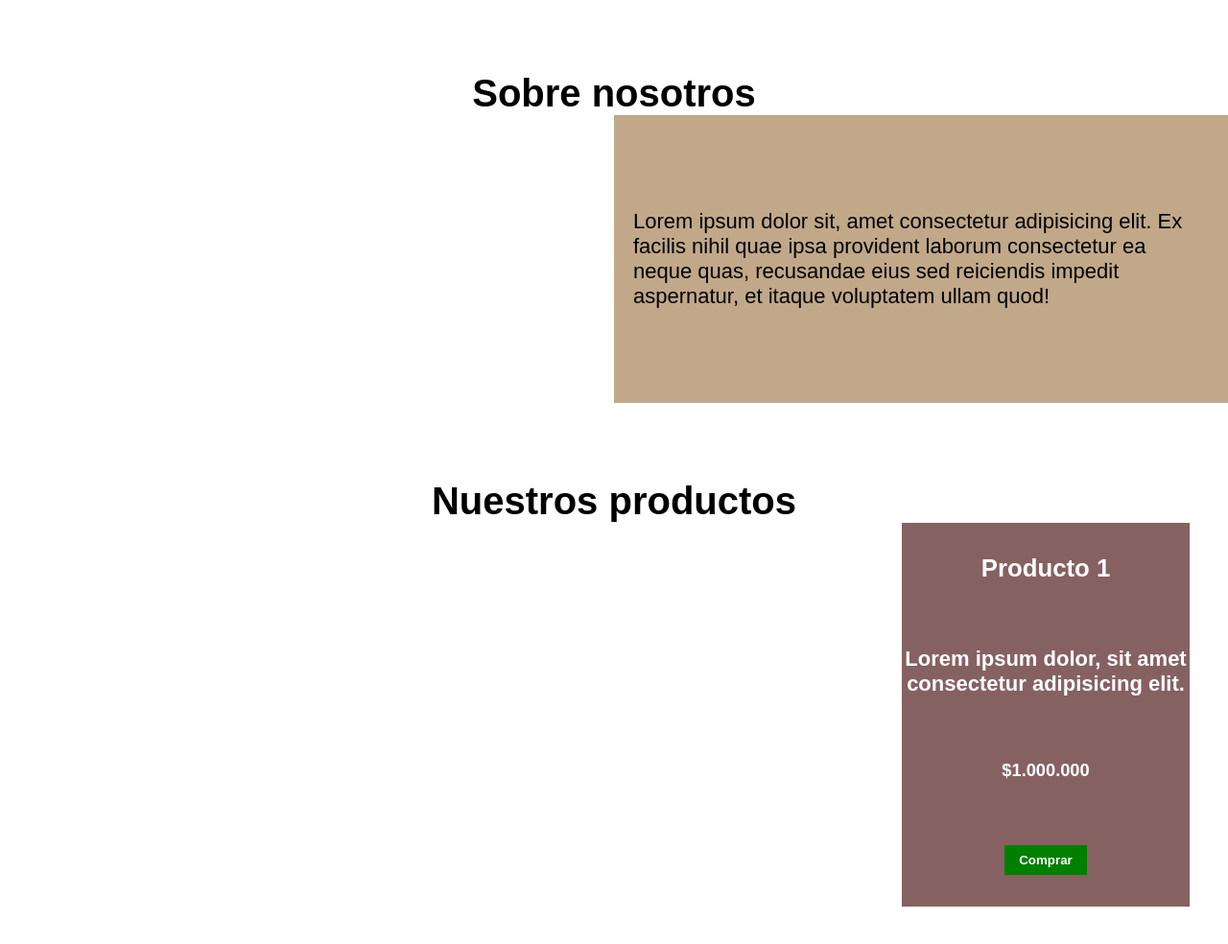
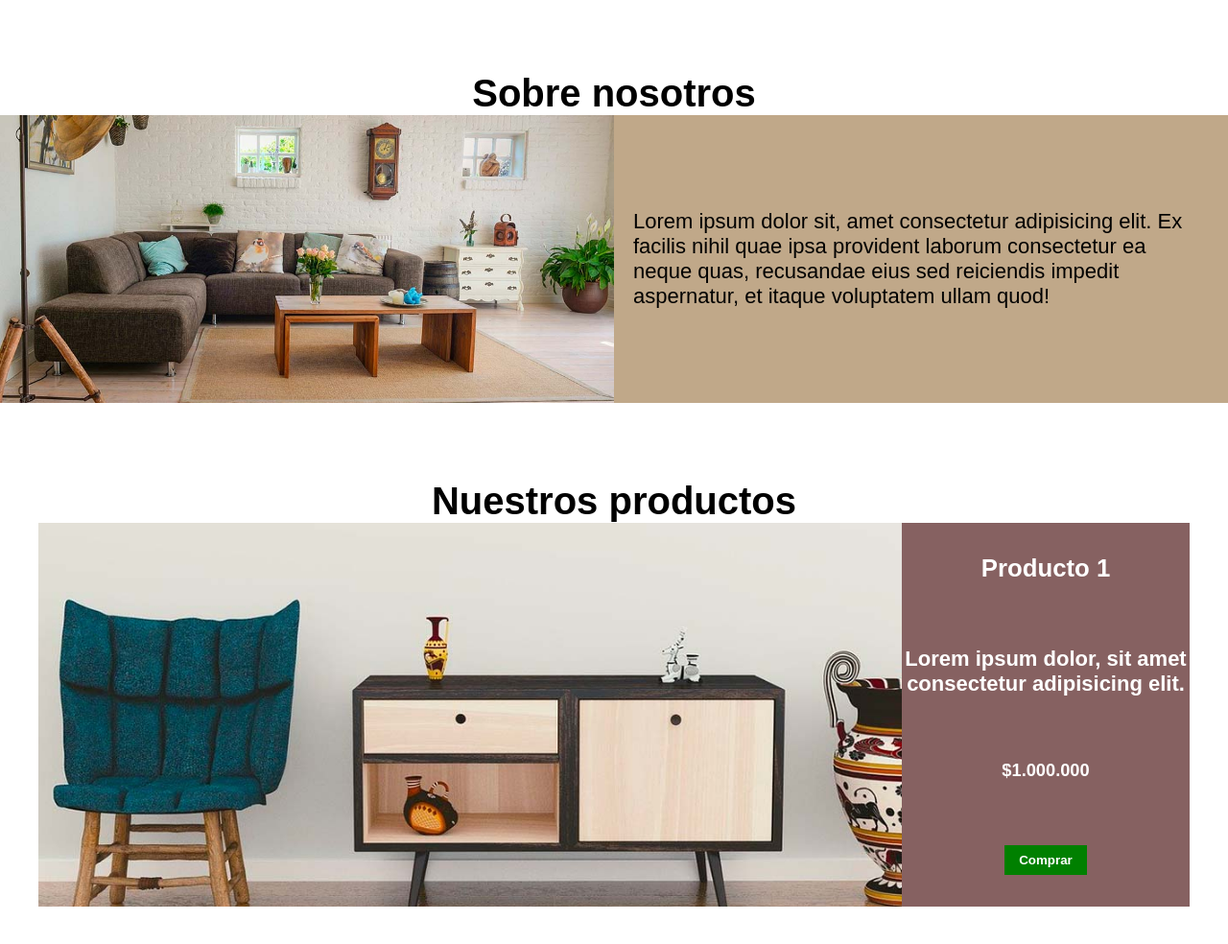
Before and after one commit to Reaien/decoration_store, a plain HTML site: page index.html in a window 1280 px wide. Shown: the part 1280-2264 px from the top of the page at 96% size. Drawn offline with Linux system fonts and the light colour scheme; the site is published under a folder, as on GitHub Pages, so addresses that start at the root find nothing; a web font is replaced by a local one.

Commit message:
changes index images

```diff
--- a/styles/app.css
+++ b/styles/app.css
@@ -40,7 +40,7 @@ img{
 
 .banner-image{
     height: 550px;
-    background-image: url(/img/principal.jpg);
+    background-image: url(../img/principal.jpg);
     background-position: center center;
     background-size: cover;
     background-repeat: repeat;
@@ -83,7 +83,7 @@ img{
 
 .imagen-nosotros{
     height: 300px;
-    background-image: url(/img/producto2.jpg);
+    background-image: url(../img/producto2.jpg);
     background-position: center center;
     background-repeat: no-repeat;
     background-size: cover;
@@ -130,7 +130,7 @@ img{
 
 .producto-card1{
     width: 100%;
-    background-image: url(/img/producto1.jpg);
+    background-image: url(../img/producto1.jpg);
     background-repeat: no-repeat;
     background-size: cover;
     background-position: center center;
```
